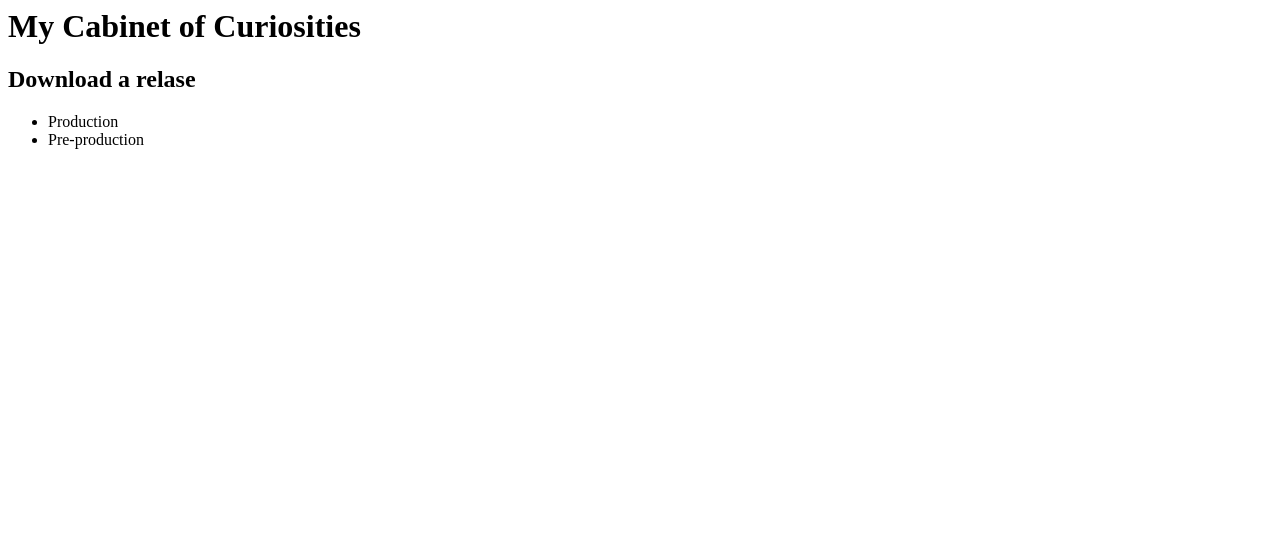
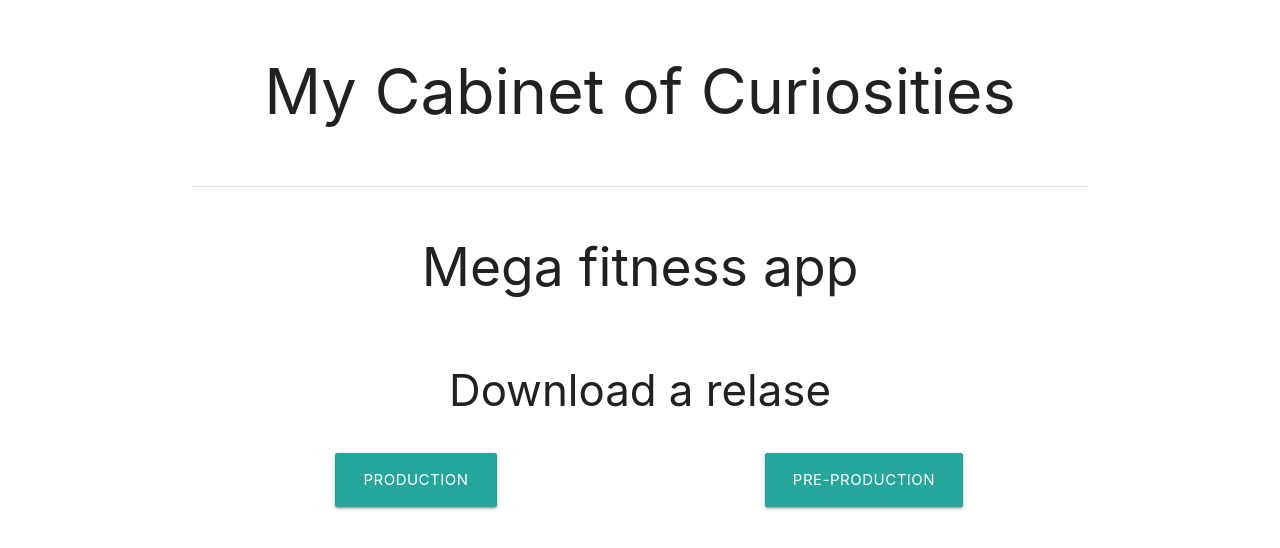
Before and after one commit to AdamWier/AdamWier.github.io, a website built with webpack: page index.html in a window 1280 px wide. Built offline with nearby package versions, Linux system fonts and the light colour scheme; some packages are replaced by stand-ins of ours; no server answers.

Commit message:
Added CSS framework

```diff
--- a/index.html
+++ b/index.html
@@ -3,12 +3,50 @@
 </head>
 
 <body>
-  <h1>My Cabinet of Curiosities</h1>
-  <h2>Download a relase</h2>
-  <ul>
-    <li><a id="production-link">Production</li>
-    <li><a id="preproduction-link">Pre-production</a></li>
-  </ul>
+  <div class="container">
+    <div class="section">
+      <div class="row">
+        <div class="col s12">
+          <h1 class="center-align">My Cabinet of Curiosities</h1>
+        </div>
+      </div>
+    </div>
+    <div class="divider"></div>
+    <div class="section center-align">
+      <div class="row">
+        <div class="col s12">
+          <h2>Mega fitness app</h2>
+        </div>
+      </div>
+      <div class="row">
+        <div class="col s12">
+          <h3>Download a relase</h3>
+        </div>
+      </div>
+      <div class="row">
+        <div class="col s6">
+          <button
+            class="waves-effect waves-light btn-large tooltipped"
+            id="production-link"
+            data-position="bottom"
+            data-tooltip="Stable but not the newest stuff"
+          >
+            Production
+          </button>
+        </div>
+        <div class="col s6">
+          <button
+            class="waves-effect waves-light btn-large tooltipped"
+            id="preproduction-link"
+            data-position="bottom"
+            data-tooltip="Possibly unstable but all the new stuff"
+          >
+            Pre-production
+          </button>
+        </div>
+      </div>
+    </div>
+  </div>
 </body>
 
-<script src="dist/main.js"></script>
+<script src="dist/bundle.js"></script>
--- a/package.json
+++ b/package.json
@@ -2,9 +2,12 @@
   "name": "deploy-site",
   "private": true,
   "dependencies": {
-    "firebase": "^7.14.3"
+    "firebase": "^7.14.3",
+    "materialize-css": "^1.0.0-rc.2"
   },
   "devDependencies": {
+    "css-loader": "^3.5.3",
+    "style-loader": "^1.2.1",
     "webpack": "^4.43.0",
     "webpack-cli": "^3.3.11"
   }
--- a/src/index.js
+++ b/src/index.js
@@ -1,14 +1,28 @@
 import firebase from 'firebase/app';
 import 'firebase/storage';
+import 'materialize-css/dist/css/materialize.min.css'
+import 'materialize-css/dist/js/materialize.min.js'
+
+function toast() {
+  M.toast({html: 'Thank you for tryng my app! Please don\'t hesitate to let me know about any bugs or features you\'d like to see!'})
+}
+
+document.addEventListener('DOMContentLoaded', function() {
+  var elems = document.querySelectorAll('.tooltipped');
+  M.Tooltip.init(elems);
+  document.getElementById('preproduction-link').addEventListener('click', toast)
+});
 
 const firebaseConfig = {
   apiKey: "AIzaSyAGDFX6-GcfeCOyV4E-5Yumg7PpEZy8Ce0",
   storageBucket: "myapplication-8a6a6.appspot.com",
 };
-
 firebase.initializeApp(firebaseConfig);
 var storage = firebase.storage();
 
-storage.ref('preProd/mega-fitness-app-preprod.apk').getDownloadURL().then(preProductionLink => {
-  document.getElementById('preproduction-link').setAttribute('href', preProductionLink)
-})
+storage.ref('preProd/mega-fitness-app-preprod.apk')
+  .getDownloadURL()
+  .then(preProductionLink => {
+    document.getElementById('preproduction-link')
+      .setAttribute('href', preProductionLink)
+  })
--- /dev/null
+++ b/webpack.config.js
@@ -0,0 +1,20 @@
+const path = require('path');
+
+module.exports = {
+  entry: './src/index.js',
+  output: {
+    filename: 'bundle.js',
+    path: path.resolve(__dirname, 'dist'),
+  },
+   module: {
+     rules: [
+       {
+         test: /\.css$/,
+         use: [
+           'style-loader',
+           'css-loader',
+         ],
+       },
+     ],
+   },
+};
```
Also changed, not shown: dist/bundle.js (added), dist/main.js (deleted), 1 other file.
